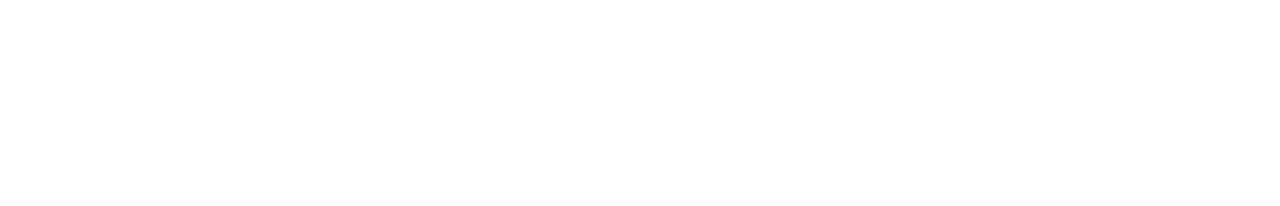
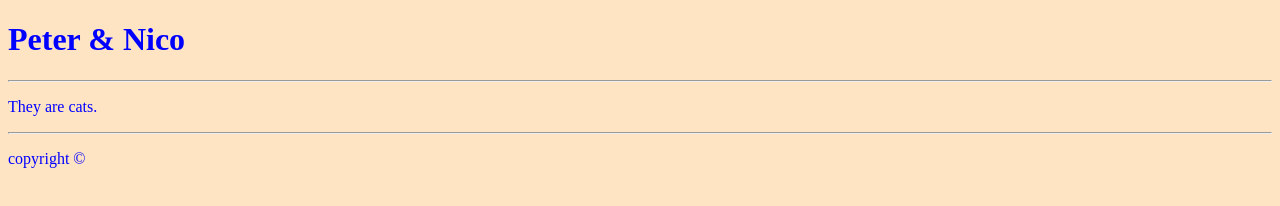
Before and after one commit to csparks457/Peter-Nico, a plain HTML site: page index.html in a window 1280 px wide. Drawn offline with Linux system fonts and the light colour scheme.

Commit message:
Added basic HTML elements

```diff
--- a/index.html
+++ b/index.html
@@ -4,9 +4,22 @@
     <meta charset="UTF-8">
     <meta http-equiv="X-UA-Compatible" content="IE=edge">
     <meta name="viewport" content="width=device-width, initial-scale=1.0">
-    <title>Document</title>
+    <title>Peter & Nico</title>
+    <link rel="stylesheet" href="style.css">
 </head>
 <body>
+    <header>
+        <h1>Peter & Nico</h1>
+    </header>
+    <hr>
+    <main>
+        <p>They are cats.</p>
+    </main>
+    <hr>
+    <footer>
+        <p>copyright &copy;</p>
+    </footer>
+
 
 </body>
 </html>
--- a/style.css
+++ b/style.css
@@ -0,0 +1,4 @@
+body{
+    background-color: bisque;
+    color: blue;
+}
```
